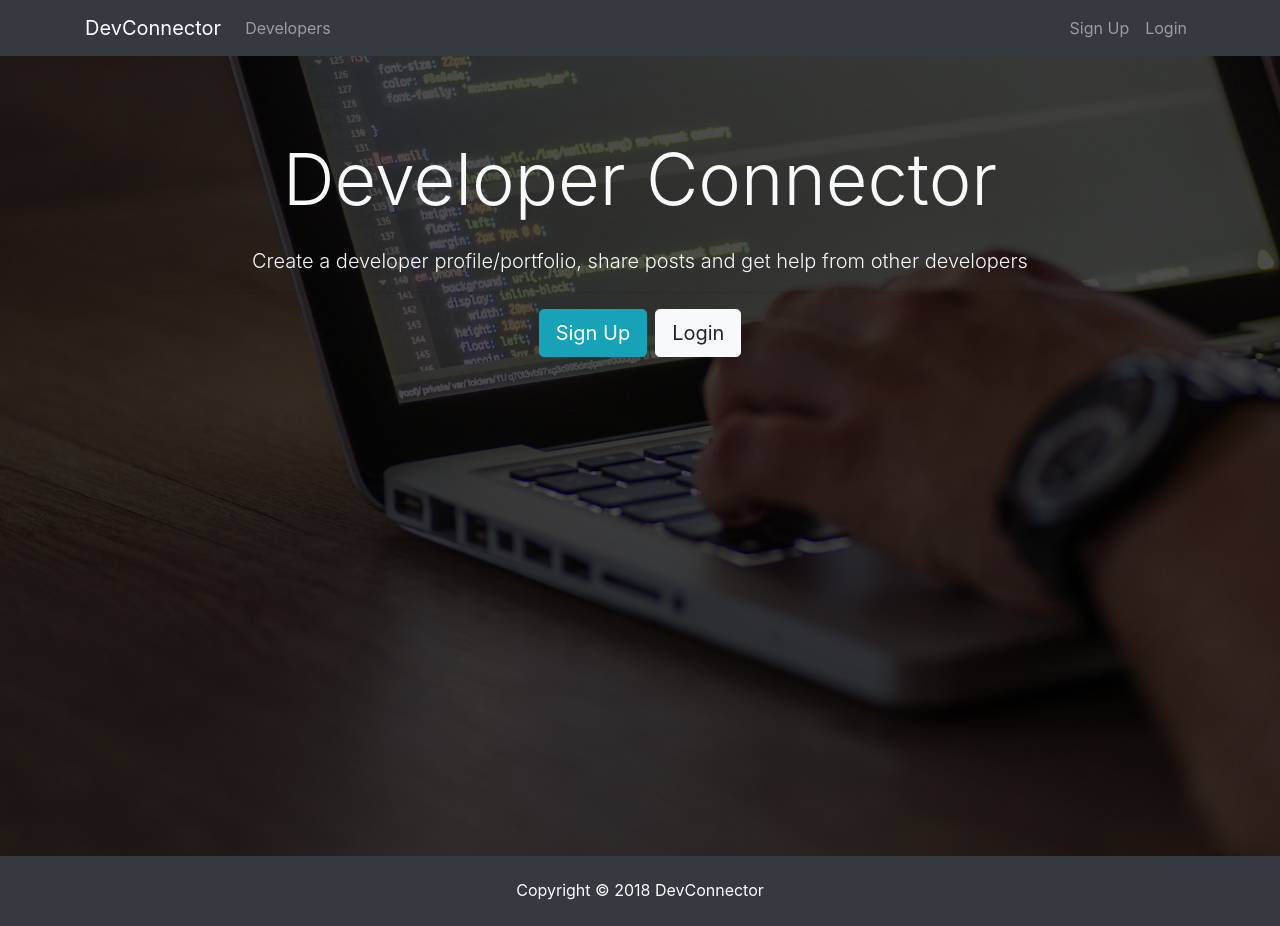
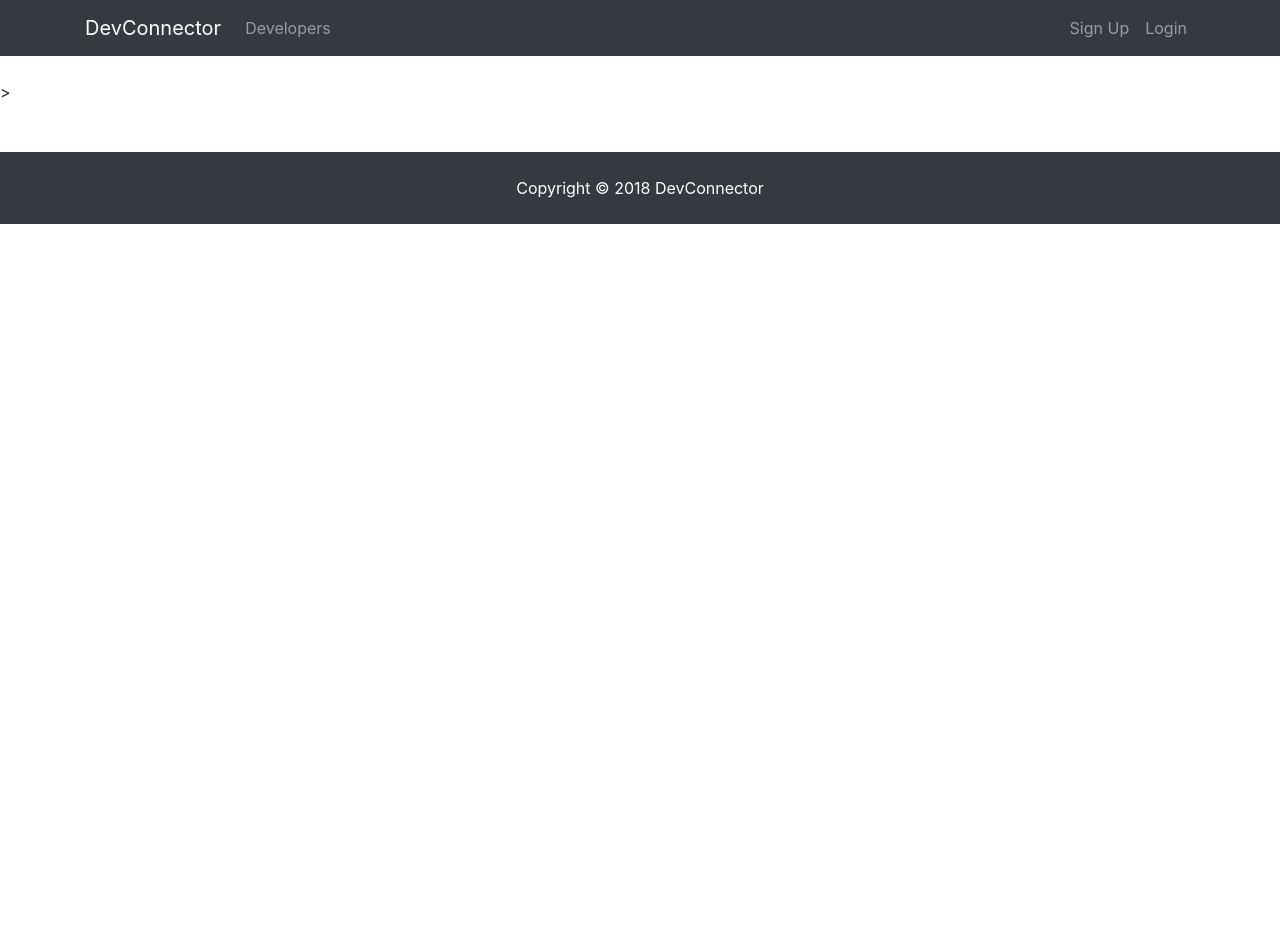
Before and after one commit to thetrebelcc/MernFullStackSocialSite, a React (Create React App) app in the folder client/: page / in a window 1280 px wide. After the commit the page ends 800 px from the top, so only its background shows below. Built offline with nearby package versions, Linux system fonts and the light colour scheme.

Commit message:
fixed npm install bug

```diff
--- a/client/src/App.js
+++ b/client/src/App.js
@@ -1,4 +1,5 @@
 import React, { Component } from 'react';
+import { BrowserRouter as Router, Route} from 'react-router-dom';
 import  Navbar  from "./components/layout/Navbar.js";
 import Footer from "./components/layout/Footer.js";
 import Landing from "./components/layout/Landing.js";
@@ -8,11 +9,13 @@ import './App.css';
 class App extends Component {
   render() {
     return (
+      <Router>
         <div className="App">
         <Navbar />
-      <Landing />
+        <Route path="/" Component={Landing} />>
         <Footer />
         </div>
+        </Router>
       );
     }
   }
```
Also changed, not shown: client/package.json (+8 -15 lines), package.json (+10 -10 lines), 1 other file (tests, documents, lock files or other folders). Lines whose indentation alone changed are shown as unchanged.
